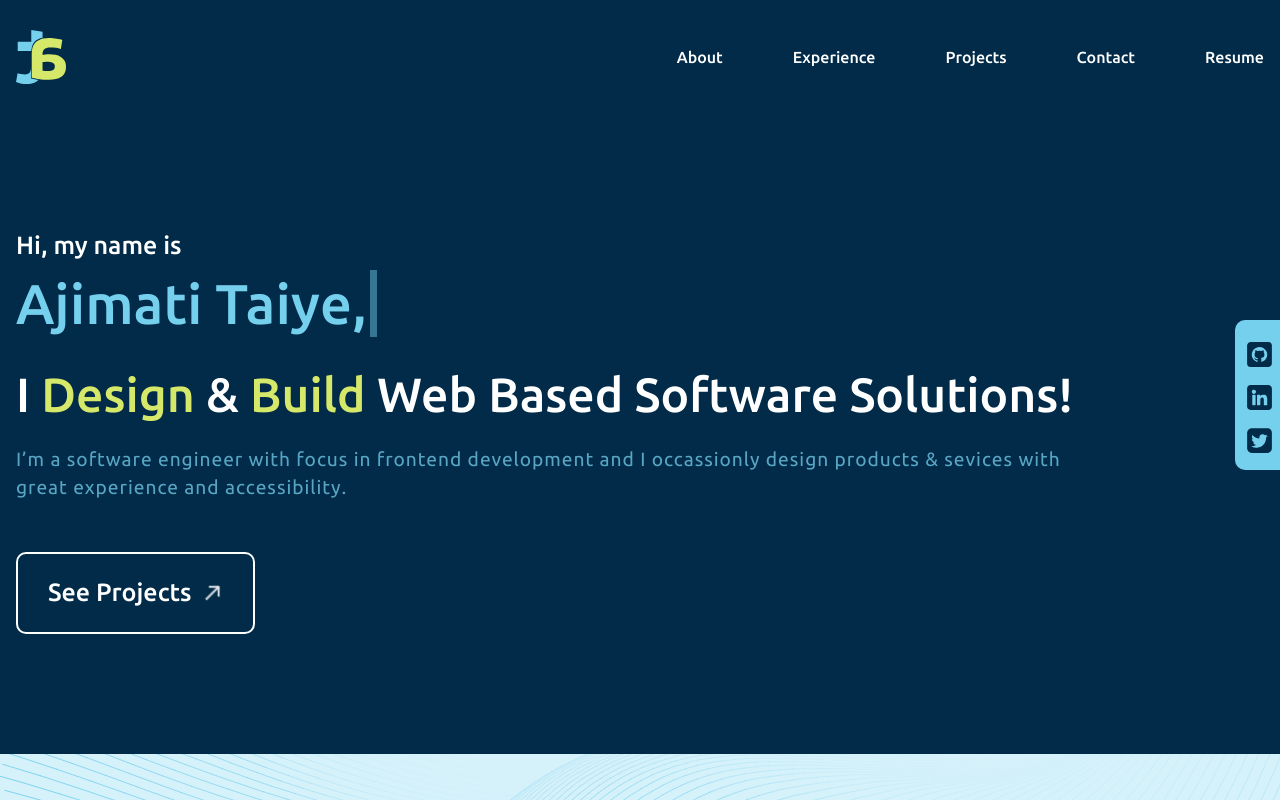
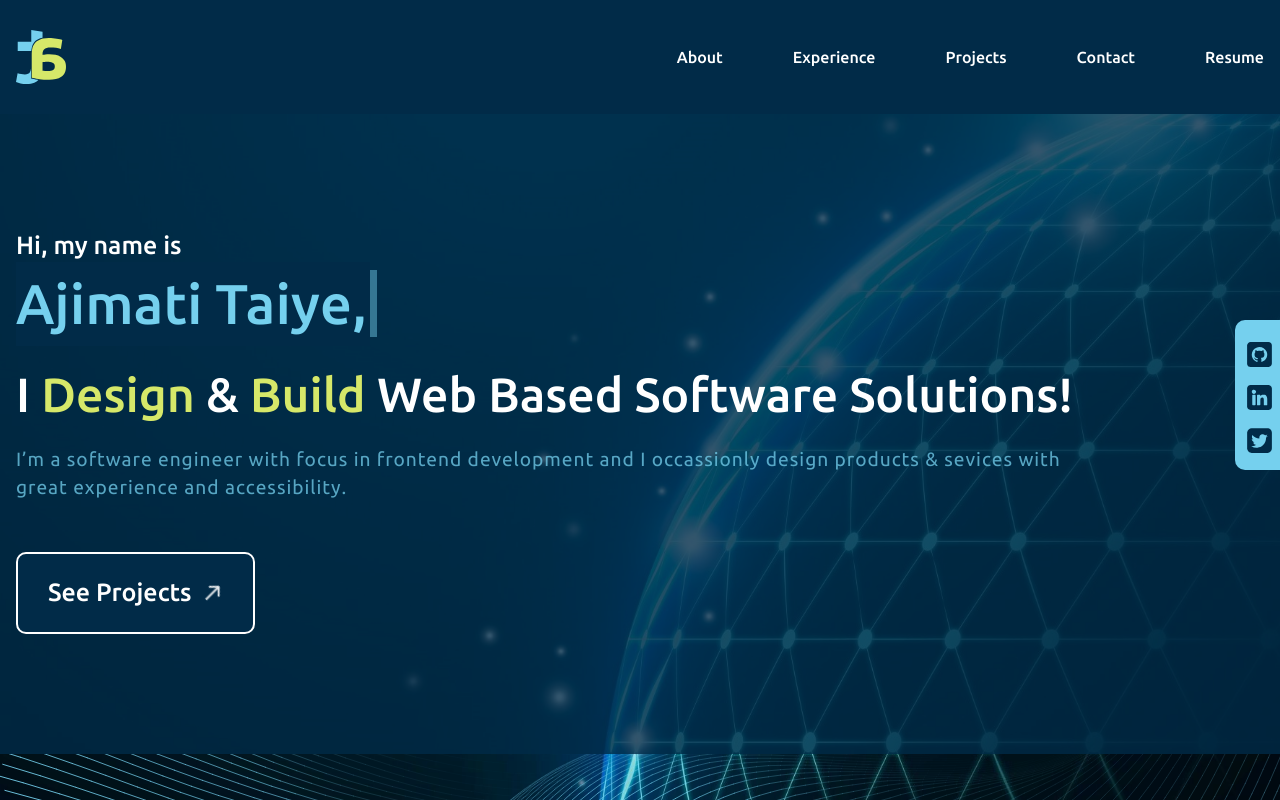
Before and after one commit to Teewaii/portfolio2, a React (Create React App) app in the folder portfolio2/: page / in a window 1280 px wide. Shown: the top 800 px of the page. Built offline with nearby package versions, Linux system fonts and the light colour scheme; the HTML template or start-up script is replaced by a standard one; a web font is replaced by a local one.

Commit message:
Last home commit

```diff
--- a/portfolio2/src/components/hero/Hero.jsx
+++ b/portfolio2/src/components/hero/Hero.jsx
@@ -10,10 +10,11 @@ export default function Hello() {
     <section id='home' className='hero min-h-[100vh]
       lg:h-[91vh] 2xl:lg:h-[95vh] relative after:absolute
     after:right-0 after:z-[-1] after:opacity-[0.2]
+    bg-bkg bg-no-repeat bg-cover
     '>
 
       <div className="hero-wrapper flex items-center bg-primary pt-[20px] h-[78vh]
-
+     bg-opacity-[0.8]
       lg:h-[80vh] 2xl:h-[78vh] lg:pt-0   ">
         {/* lg:h-[85%] lg:pt-[10px] 2xl:pt-[50px]  "> */}
         <div className="bucket container lg:min-w-[200px] ">
```
